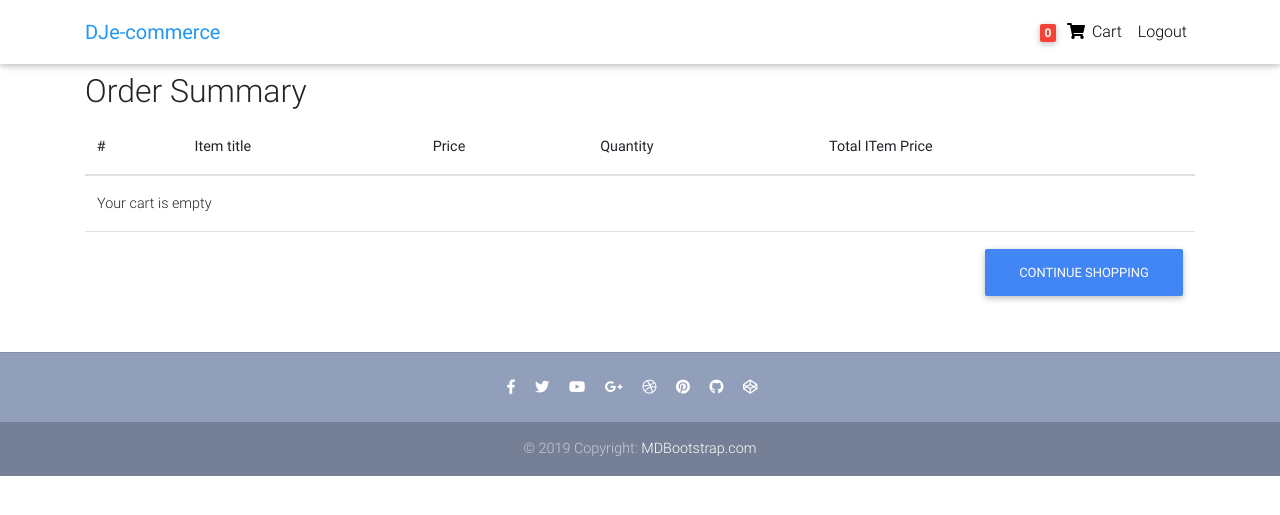
After one commit to ahsanhabib98/django-ecommerce, a Django app: page /order-summary/ in a window 1280 px wide. The commit adds this page. Shown: the top 515 px of the page. Run offline with Django 3.2, Linux system fonts and the light colour scheme; a user stored in the database is signed in; data comes from the database, SQL or seed files in the repository; both versions use the stored data as it was after the commit; data that the repository does not hold is empty; some libraries are stand-ins or nearby versions.

Commit message:
added order summary

```diff
--- a/core/models.py
+++ b/core/models.py
@@ -54,6 +54,20 @@ class OrderItem(models.Model):
     def __str__(self):
         return f"{self.quantity} of {self.item.title}"
 
+    def get_total_item_price(self):
+        return self.quantity * self.item.price
+
+    def get_total_discount_item_price(self):
+        return self.quantity * self.item.discount_price
+
+    def get_amount_saved(self):
+        return self.get_total_item_price() - self.get_total_discount_item_price()
+
+    def get_final_price(self):
+        if self.item.discount_price:
+            return self.get_total_discount_item_price()
+        return self.get_total_item_price()
+
 
 class Order(models.Model):
     user = models.ForeignKey(settings.AUTH_USER_MODEL, on_delete=models.CASCADE)
@@ -64,3 +78,9 @@ class Order(models.Model):
 
     def __str__(self):
         return self.user.username
+
+    def get_total(self):
+        total = 0
+        for order_item in self.items.all():
+            total += order_item.get_final_price()
+        return total
--- a/core/urls.py
+++ b/core/urls.py
@@ -1,12 +1,22 @@
 from django.urls import path
-from .views import HomeView, checkout, ItemDetailView, add_to_cart, remove_from_cart
+from .views import (
+    HomeView,
+    checkout,
+    ItemDetailView,
+    OrderSummaryView,
+    add_to_cart,
+    remove_from_cart,
+    remove_single_item_from_cart
+)
 
 app_name = 'core'
 
 urlpatterns = [
     path('', HomeView.as_view(), name='home'),
     path('checkout/', checkout, name='checkout'),
+    path('order-summary/', OrderSummaryView.as_view(), name='order-summary'),
     path('product/<slug>/', ItemDetailView.as_view(), name='product'),
     path('add-to-cart/<slug>/', add_to_cart, name='add-to-cart'),
-    path('remove-from-cart/<slug>/', remove_from_cart, name='remove-from-cart')
+    path('remove-from-cart/<slug>/', remove_from_cart, name='remove-from-cart'),
+    path('remove-item-from-cart/<slug>/', remove_single_item_from_cart, name='remove-single-item-from-cart')
 ]
--- a/core/views.py
+++ b/core/views.py
@@ -1,6 +1,9 @@
 from django.shortcuts import render, get_object_or_404, redirect
+from django.core.exceptions import ObjectDoesNotExist
+from django.contrib.auth.decorators import login_required
+from django.contrib.auth.mixins import LoginRequiredMixin
 from django.contrib import messages
-from django.views.generic import ListView, DetailView
+from django.views.generic import ListView, DetailView, View
 from django.utils import timezone
 from .models import Item, Order, OrderItem
 
@@ -14,6 +17,19 @@ class HomeView(ListView):
     template_name = 'home.html'
 
 
+class OrderSummaryView(LoginRequiredMixin, View):
+    def get(self, *args, **kwargs):
+        try:
+            order = Order.objects.get(user=self.request.user, ordered=False)
+            context = {
+                'object': order
+            }
+            return render(self.request, 'order_summary.html', context)
+        except ObjectDoesNotExist:
+            messages.error(self.request, "You do not have an active order")
+            return redirect("/")
+
+
 class ItemDetailView(DetailView):
     model = Item
     template_name = 'product.html'
@@ -23,6 +39,7 @@ def checkout(request):
     return render(request, 'checkout.html')
 
 
+@login_required
 def add_to_cart(request, slug):
     item = get_object_or_404(Item, slug=slug)
     order_item, created = OrderItem.objects.get_or_create(item=item, user=request.user, ordered=False)
@@ -34,19 +51,20 @@ def add_to_cart(request, slug):
             order_item.quantity += 1
             order_item.save()
             messages.info(request, "This item quantity was updated.")
-            return redirect("core:product", slug=slug)
+            return redirect("core:order-summary")
         else:
             order.items.add(order_item)
             messages.info(request, "This item was added to your cart.")
-            return redirect("core:product", slug=slug)
+            return redirect("core:order-summary")
     else:
         ordered_date = timezone.now()
         order = Order.objects.create(user=request.user, ordered_date=ordered_date)
         order.items.add(order_item)
         messages.info(request, "This item was added to your cart.")
-        return redirect("core:product", slug=slug)
+        return redirect("core:order-summary")
 
 
+@login_required
 def remove_from_cart(request, slug):
     item = get_object_or_404(Item, slug=slug)
     order_qs = Order.objects.filter(user=request.user, ordered=False)
@@ -57,7 +75,7 @@ def remove_from_cart(request, slug):
             order_item = OrderItem.objects.filter(item=item, user=request.user, ordered=False)[0]
             order.items.remove(order_item)
             messages.info(request, "This item was removed from your cart.")
-            return redirect("core:product", slug=slug)
+            return redirect("core:order-summary")
         else:
             # add a message saying that order does not contain the item
             messages.info(request, "This item was not in your cart.")
@@ -66,3 +84,29 @@ def remove_from_cart(request, slug):
         # add a message saying the user doesn't have an order
         messages.info(request, "You do not have an active order.")
         return redirect("core:product", slug=slug)
+
+
+@login_required
+def remove_single_item_from_cart(request, slug):
+    item = get_object_or_404(Item, slug=slug)
+    order_qs = Order.objects.filter(user=request.user, ordered=False)
+    if order_qs.exists():
+        order = order_qs[0]
+        # check if the order item is in the order
+        if order.items.filter(item__slug=item.slug).exists():
+            order_item = OrderItem.objects.filter(item=item, user=request.user, ordered=False)[0]
+            if order_item.quantity > 1:
+                order_item.quantity -= 1
+                order_item.save()
+            else:
+                order.items.remove(order_item)
+            messages.info(request, "This item quantity was updated.")
+            return redirect("core:order-summary")
+        else:
+            # add a message saying that order does not contain the item
+            messages.info(request, "This item was not in your cart.")
+            return redirect("core:product", slug=slug)
+    else:
+        # add a message saying the user doesn't have an order
+        messages.info(request, "You do not have an active order.")
+        return redirect("core:product", slug=slug)
--- a/templates/navbar.html
+++ b/templates/navbar.html
@@ -34,7 +34,7 @@
         <ul class="navbar-nav nav-flex-icons">
           {% if request.user.is_authenticated %}
               <li class="nav-item">
-                <a class="nav-link waves-effect">
+                <a href="{% url 'core:order-summary' %}" class="nav-link waves-effect">
                   <span class="badge red z-depth-1 mr-1"> {{ request.user|cart_item_count }} </span>
                   <i class="fas fa-shopping-cart"></i>
                   <span class="clearfix d-none d-sm-inline-block"> Cart </span>
--- /dev/null
+++ b/templates/order_summary.html
@@ -0,0 +1,72 @@
+{% extends "base.html" %}
+{% block content %}
+
+  <!--Main layout-->
+  <main>
+    <div class="container">
+
+        <div class="table-responsive text-nowrap">
+          <h2>Order Summary</h2>
+          <table class="table">
+            <thead>
+              <tr>
+                <th scope="col">#</th>
+                <th scope="col">Item title</th>
+                <th scope="col">Price</th>
+                <th scope="col">Quantity</th>
+                <th scope="col">Total ITem Price</th>
+              </tr>
+            </thead>
+            <tbody>
+              {% for order_item in object.items.all %}
+                  <tr>
+                    <th scope="row">{{ forloop.counter }}</th>
+                    <td>{{ order_item.item.ittle }}</td>
+                    <td>{{ order_item.item.price }}</td>
+                    <td>
+                        <a href="{% url 'core:remove-single-item-from-cart' order_item.item.slug %}"><i class="fas fa-minus mr-2"></i></a>
+                            {{ order_item.quantity }}
+                        <a href="{% url 'core:add-to-cart' order_item.item.slug %}"><i class="fas fa-plus ml-2"></i></a>
+                    </td>
+                    <td>
+                        {% if order_item.item.discount_price %}
+                            ${{ order_item.get_total_discount_item_price }}
+                            <span class="badge badge-primary">Saving ${{ order_item.get_amount_saved }}</span>
+                        {% else %}
+                            ${{ order_item.get_total_item_price }}
+                        {% endif %}
+                        <a style="color: red;" href="{% url 'core:remove-from-cart' order_item.item.slug %}"><i class="fas fa-trash float-right"></i></a>
+                    </td>
+                  </tr>
+              {% empty %}
+                  <tr>
+                    <td colspan="5">Your cart is empty</td>
+                  </tr>
+                  <tr>
+                    <td colspan="5">
+                        <a class="btn btn-primary float-right" href="/">Continue shopping</a>
+                    </td>
+                  </tr>
+              {% endfor %}
+              {% if object.get_total %}
+                  <tr>
+                    <td colspan="4"><b>Order Total</b></td>
+                    <td><b>${{ object.get_total }}</b></td>
+                  </tr>
+                  <tr>
+                    <td colspan="5">
+                        <a class="btn btn-warning float-right ml-2" href="/checkout/">Proceed to checkout</a>
+                        <a class="btn btn-primary float-right" href="/">Continue shopping</a>
+                    </td>
+                  </tr>
+              {% endif %}
+            </tbody>
+          </table>
+
+        </div>
+
+    </div>
+  </main>
+  <!--Main layout-->
+
+{% endblock %}
```
Also changed, not shown: db.sqlite3.
